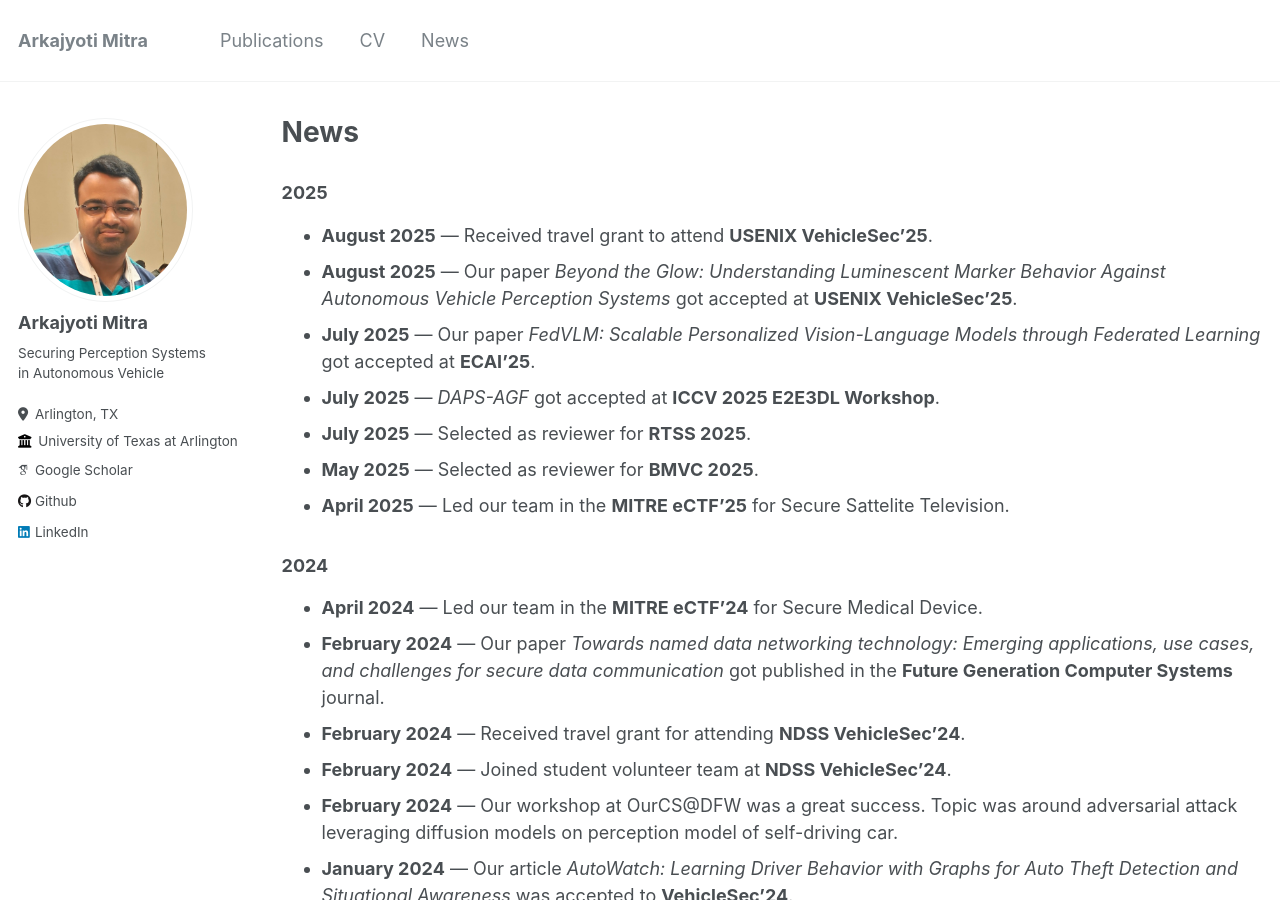
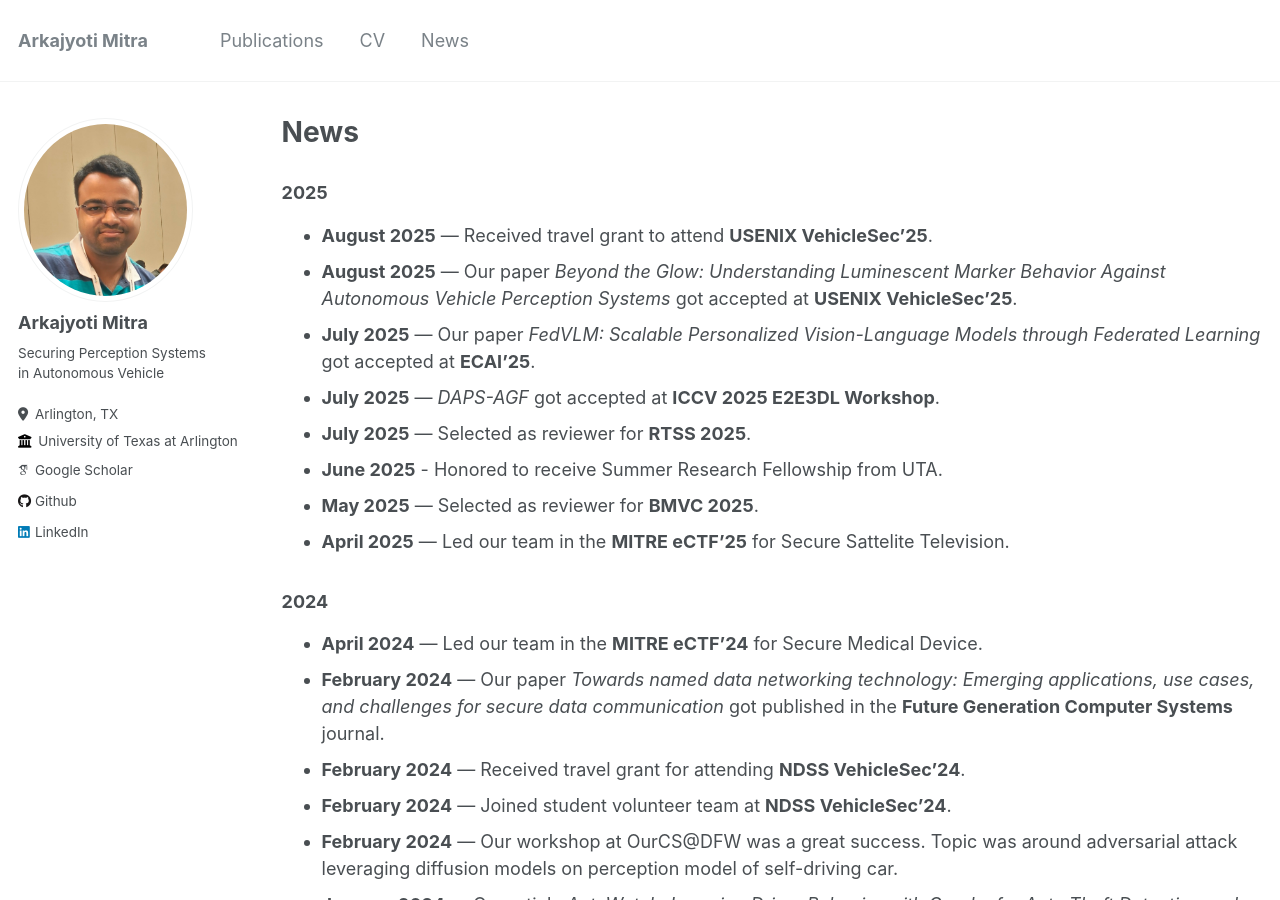
Before and after one commit to arkajyotimitra/arkajyotimitra.github.io, a Jekyll site: the page built from _pages/news.md, in a window 1280 px wide and 900 px high. Built offline with Jekyll 4.4.1, drawn with Linux system fonts in a browser that asks for light colours; some web fonts are replaced.

Commit message:
Update news.md

```diff
--- a/_pages/news.md
+++ b/_pages/news.md
@@ -15,6 +15,7 @@ redirect_from:
 - **July 2025** — Our paper *FedVLM: Scalable Personalized Vision-Language Models through Federated Learning* got accepted at **ECAI’25**.
 - **July 2025** — *DAPS-AGF* got accepted at **ICCV 2025 E2E3DL Workshop**.
 - **July 2025** — Selected as reviewer for **RTSS 2025**.
+- **June 2025** - Honored to receive Summer Research Fellowship from UTA.
 - **May 2025** — Selected as reviewer for **BMVC 2025**.
 - **April 2025** — Led our team in the **MITRE eCTF'25** for Secure Sattelite Television.
 
```
